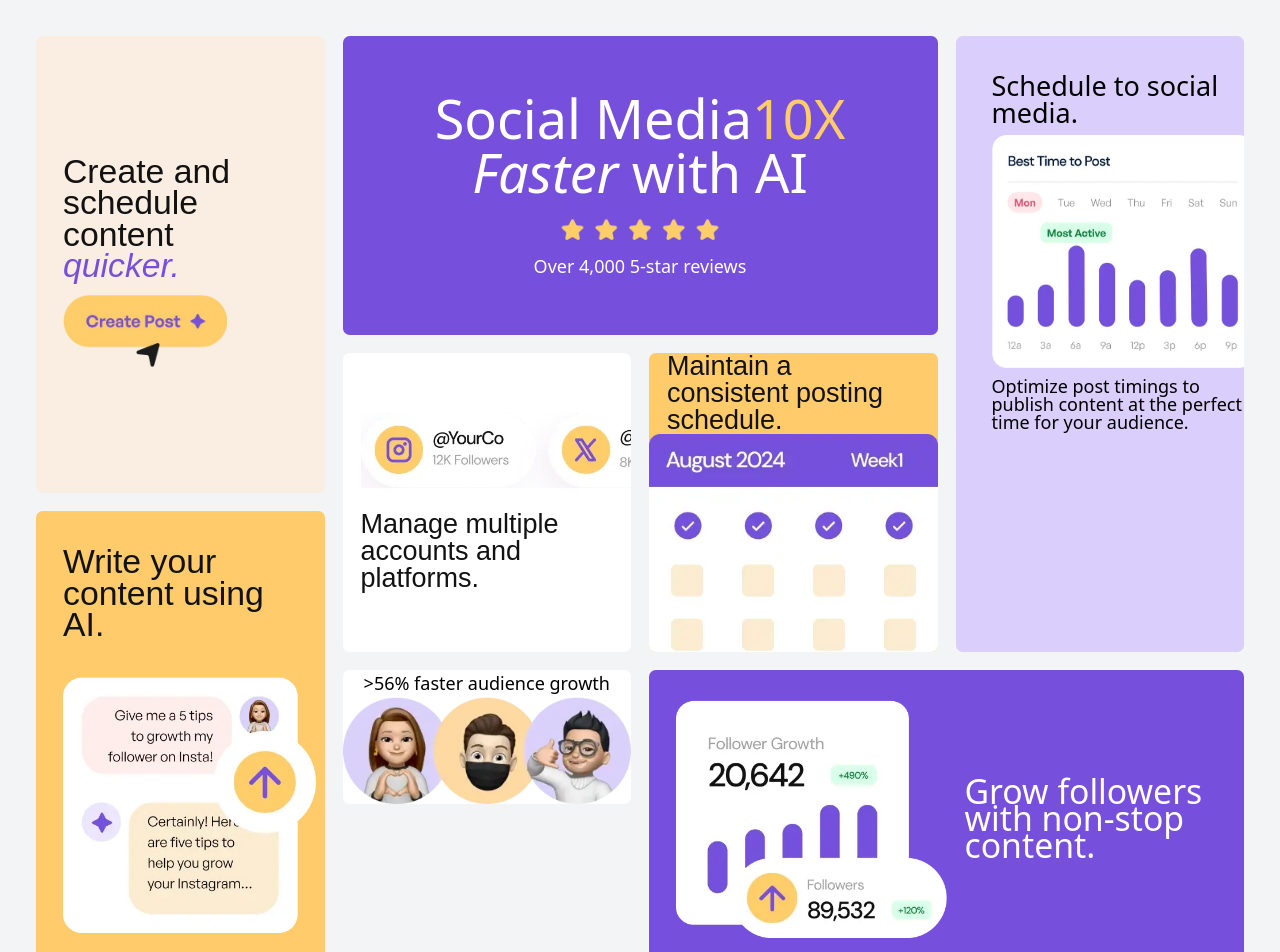
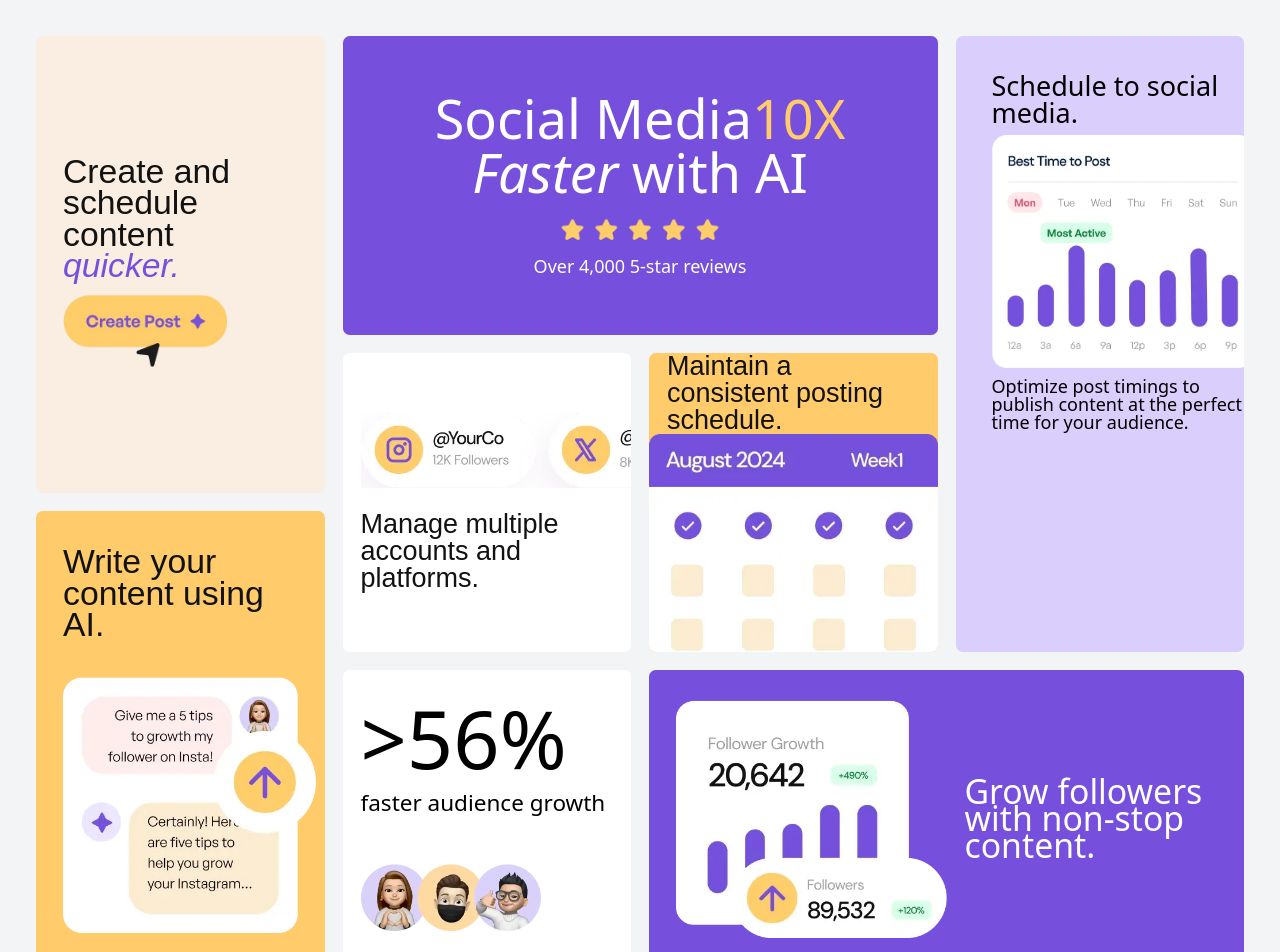
Before and after one commit to ninamicle/bento-grid-fm, a React (Vite) app in the folder bento-grid/: page / in a window 1280 px wide. Shown: the top 952 px of the page. Built offline with nearby package versions, Linux system fonts and the light colour scheme; a web font is replaced by a local one.

Commit message:
refactor SeventhItemGrid component for improved layout and styling

```diff
--- a/bento-grid/src/components/SeventhItemGrid.tsx
+++ b/bento-grid/src/components/SeventhItemGrid.tsx
@@ -1,11 +1,15 @@
 const SeventhItemGrid = () => {
   return (
-    <div className="bg-white rounded-md">
-      {">"}56% faster audience growth
-      <img
-        src="images/illustration-audience-growth.webp"
-        alt="Audience growth"
-      />
+    <div className="bg-white rounded-md h-full text-start p-4 py-6">
+      <div className="text-7xl">{">"}56% </div>
+      <div className="py-2 text-xl">faster audience growth</div>
+      <div className="flex justify-start items-end mr-8 h-1/2">
+        <img
+          className="w-5/6 mb-4"
+          src="images/illustration-audience-growth.webp"
+          alt="Audience growth"
+        />
+      </div>
     </div>
   );
 };
```
